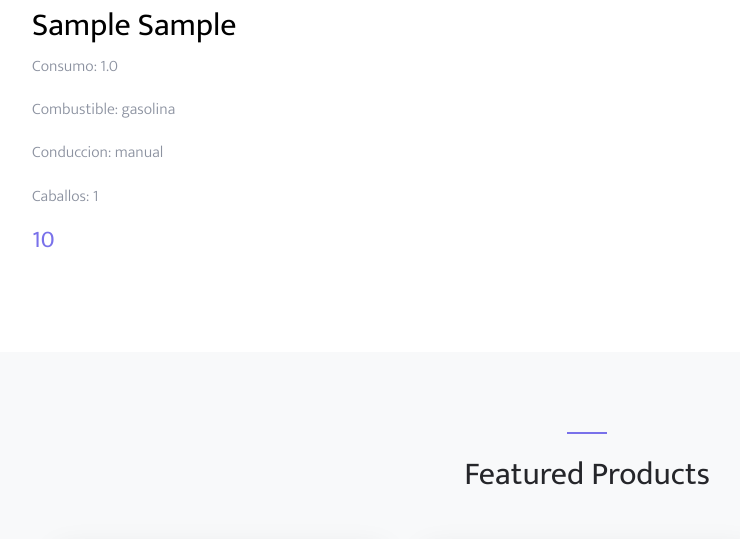
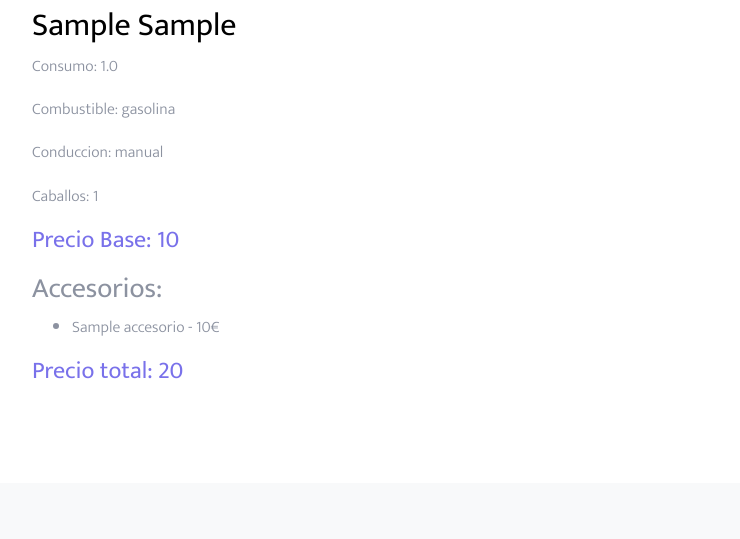
Before and after one commit to andressomoza/PGPI-G1.07, a Django app: page /1/ in a window 1280 px wide. Shown: the part 322-861 px from the top of the page, without its empty margins (53-793 px from the left). Run offline with Django 4.2, Linux system fonts and the light colour scheme; tables that the repository leaves empty hold one stand-in row (values such as "Sample post"); some libraries are stand-ins or nearby versions; some web fonts are replaced.

Commit message:
feat: ver los accesorios elegidos

```diff
--- a/proyecto/cartech_web/shop/templates/shop/cars/detail.html
+++ b/proyecto/cartech_web/shop/templates/shop/cars/detail.html
@@ -23,7 +23,21 @@
             <p>Combustible: {{ car.combustible }}</p>
             <p>Conduccion: {{ car.conduccion }}</p>
             <p>Caballos: {{ car.caballos }}</p>
-            <p><strong class="text-primary h4">{{ car.precio_inicial }}</strong></p>
+            <p><strong class="text-primary h4">Precio Base: {{ car.precio_inicial }}</strong></p>
+
+            {% if car.accesorios.all %}
+                    <h3>Accesorios:</h3>
+                    <ul>
+                        {% for accesorio in car.accesorios.all %}
+                            <li>{{ accesorio.nombre }} - {{ accesorio.precio }}€</li>
+                        {% endfor %}
+                    </ul>
+                {% else %}
+                    <p>No se han seleccionado accesorios para este coche.</p>
+                {% endif %}
+
+            <p><strong class="text-primary h4">Precio total: {{ car.get_precio_total }}</strong></p>
+
           </div>
         </div>
       </div>
```
